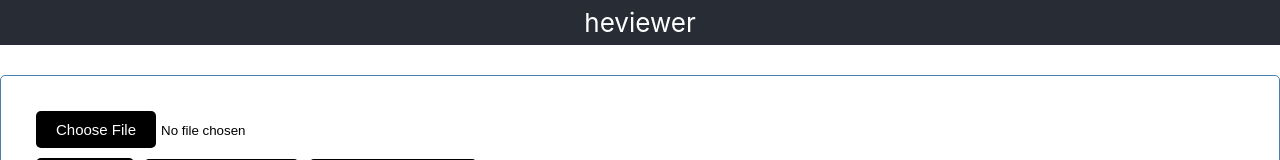
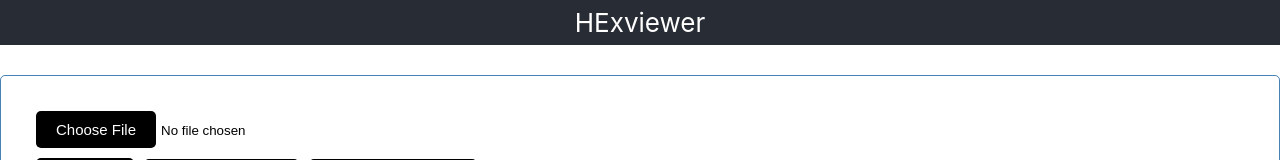
Before and after one commit to ChuShin/heviewer, a React (Create React App) app: page / in a window 1280 px wide. Shown: the top 160 px of the page. Built offline with nearby package versions, Linux system fonts and the light colour scheme.

Commit message:
rename tool to HExViewer

```diff
--- a/src/App.js
+++ b/src/App.js
@@ -6,7 +6,7 @@ const App = () => {
   return (
     <div>
        <div className='header'>
-         heviewer
+         HExviewer
        </div>
        <div className='heContainer'>
          <GenomeLoad />
```
